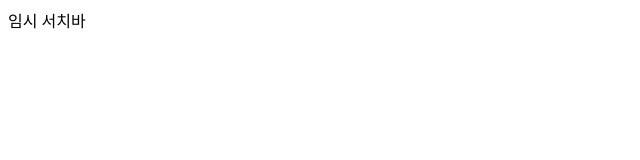
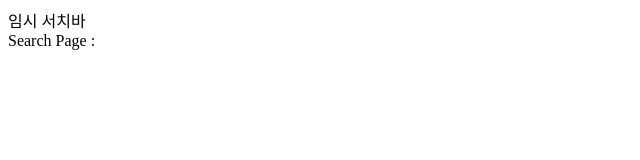
Before and after one commit to Shaa-code/Today-I-Learned, a Next.js app in the folder Next.js/onebite-next/section03/: page /search in a window 1280 px wide. Shown: the top 160 px of the page, without its empty margins (0-640 px from the left). Built offline with nearby package versions, Linux system fonts and the light colour scheme.

Commit message:
Next.js Layout Learning

```diff
--- a/Next.js/onebite-next/section03/src/app/search/layout.tsx
+++ b/Next.js/onebite-next/section03/src/app/search/layout.tsx
@@ -1,7 +1,10 @@
-export default function Layout() {
+import { ReactNode } from "react";
+
+export default function Layout({ children }: { children: ReactNode }) {
   return (
     <div>
       <div>임시 서치바</div>
+      {children}
     </div>
   );
 }
--- a/Next.js/onebite-next/section03/src/app/search/page.tsx
+++ b/Next.js/onebite-next/section03/src/app/search/page.tsx
@@ -4,5 +4,5 @@ export default async function Page({
   searchParams: Promise<{ q?: string }>;
 }) {
   const { q } = await searchParams;
-  return <div>`Search Page : {searchParams.q}`</div>;
+  return <div>Search Page : {searchParams.q}</div>;
 }
--- /dev/null
+++ b/Next.js/onebite-next/section03/src/app/search/setting/page.tsx
@@ -0,0 +1,3 @@
+export default function Page() {
+  return <div>search/setting</div>;
+}
```
